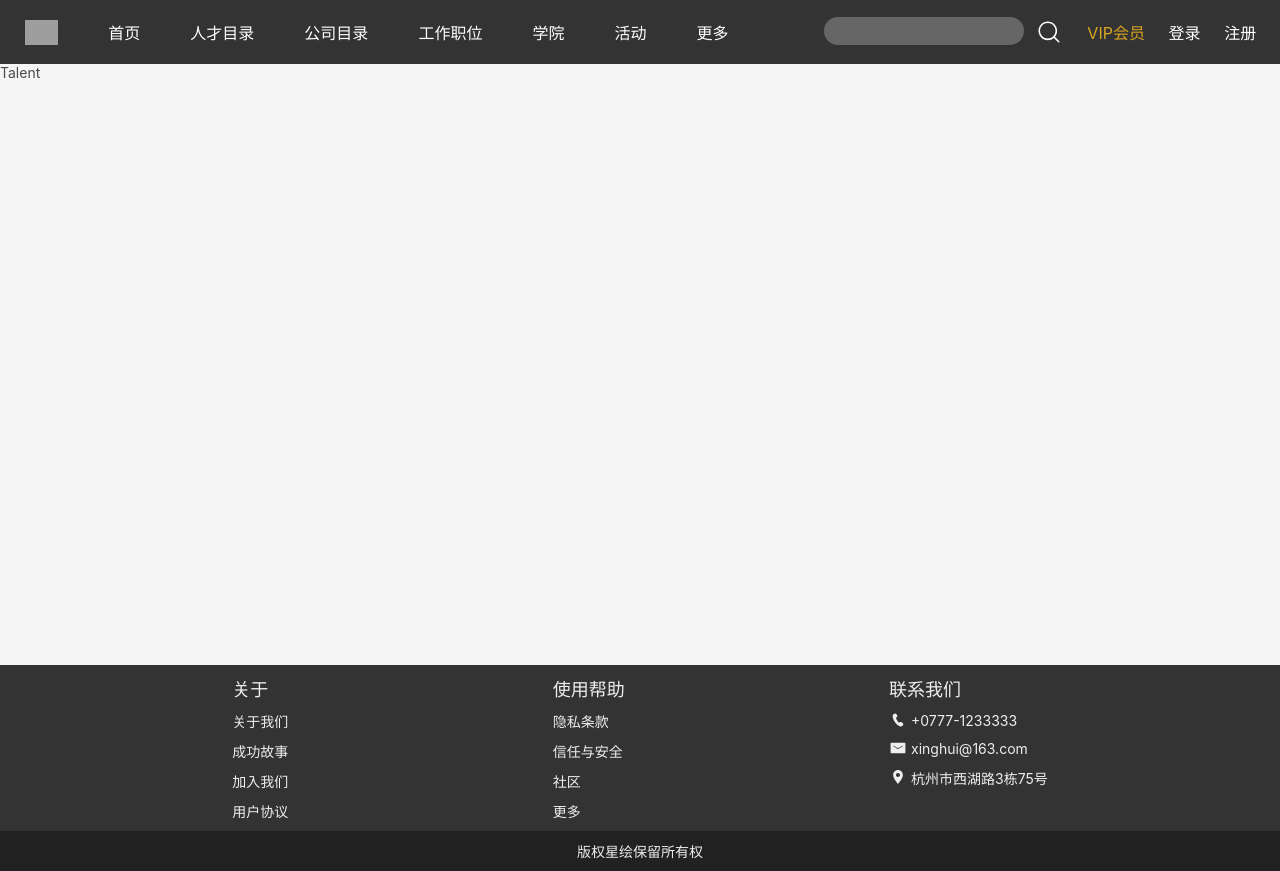
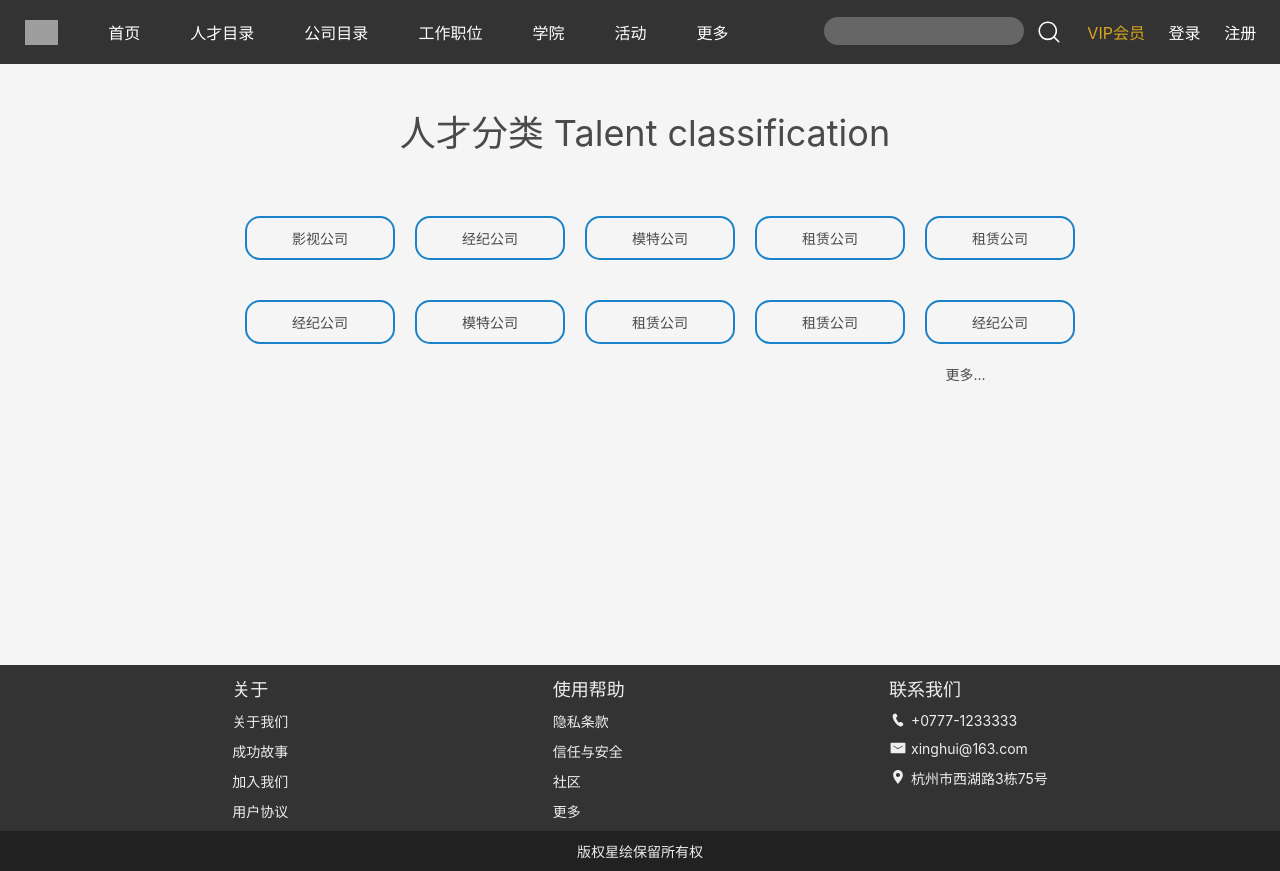
Before and after one commit to Sincebook/starnet, a Vue app: page /#/talent in a window 1280 px wide. Built offline with nearby package versions, Linux system fonts and the light colour scheme; grey boxes are pictures that could not be loaded.

Commit message:
细节修改

```diff
--- a/src/components/common/subBar.vue
+++ b/src/components/common/subBar.vue
@@ -1,22 +1,22 @@
 <template>
   <div class="subBar">
     <div class="title">
-      <span>公司分类</span>
-      <span>Company</span>
-      <span>classification</span>
+      <span>{{ nameArr[0] }}</span>
+      <span>{{ nameArr[1] }}</span>
+      <span>{{ nameArr[2] }}</span>
     </div>
     <div class="type" ref="btns">
       <div v-for="(item, index) in btns" :key="item + index">
         {{ item }}
       </div>
     </div>
-    <div class="more" @click="btnMore">{{tag}}</div>
+    <div class="more" @click="btnMore">{{ tag }}</div>
   </div>
 </template>
 <script>
 // @ is an alias to /src
 export default {
-  props: ['companyType'],
+  props: ['companyType', 'nameArr'],
   name: 'subBar',
   data() {
     return {
@@ -88,7 +88,7 @@ export default {
       border: 2px solid rgb(25, 130, 200);
       width: 150px;
       border-radius: 15px;
-      transition: background-color 0.5s;
+      transition: all 0.25s;
       cursor: pointer;
     }
     div:hover {
@@ -102,8 +102,5 @@ export default {
     cursor: pointer;
     margin-right: 23%;
   }
-  &:hover {
-    color: rgb(30, 55, 71);
-  }
 }
 </style>
--- a/src/components/home/hotJob.vue
+++ b/src/components/home/hotJob.vue
@@ -44,7 +44,7 @@ export default {
 .hot-job {
   background-color: #f5f5f5;
   width: 100%;
-  padding: 80px 0 40px 0;
+  padding: 80px 0 40px;
   h2 {
     margin-bottom: 40px;
   }
@@ -52,8 +52,9 @@ export default {
     display: flex;
     flex-wrap: wrap;
     justify-content: center;
-    padding: 0 10vw;
     height: 920px;
+    width: 1280px;
+    margin: 0 auto;
     overflow: hidden;
     /deep/ .job-card {
       margin: 20px;
--- a/src/components/vip/vipCard.vue
+++ b/src/components/vip/vipCard.vue
@@ -110,7 +110,7 @@ export default {
       line-height: 40px;
       border-radius: 5px;
       color: #fff;
-      background: chocolate;
+      transition: all 0.25s;
     }
   }
 }
--- a/src/views/Talent.vue
+++ b/src/views/Talent.vue
@@ -1,10 +1,21 @@
 <template>
-  <div class="talent">Talent</div>
+  <div class="talent">
+    <sub-bar :nameArr="nameArr" :companyType="talentType"></sub-bar>
+  </div>
 </template>
 
 <script>
+import subBar from '../components/common/subBar';
 export default {
-
+  data() {
+    return {
+      nameArr: ['人才分类', 'Talent', 'classification'],
+      talentType: ['影视公司', '经纪公司', '模特公司', '租赁公司', '租赁公司', '经纪公司', '模特公司', '租赁公司', '租赁公司', '经纪公司', '模特公司', '租赁公司', '租赁公司']
+    };
+  },
+  components: {
+    subBar
+  }
 };
 </script>
 
```
